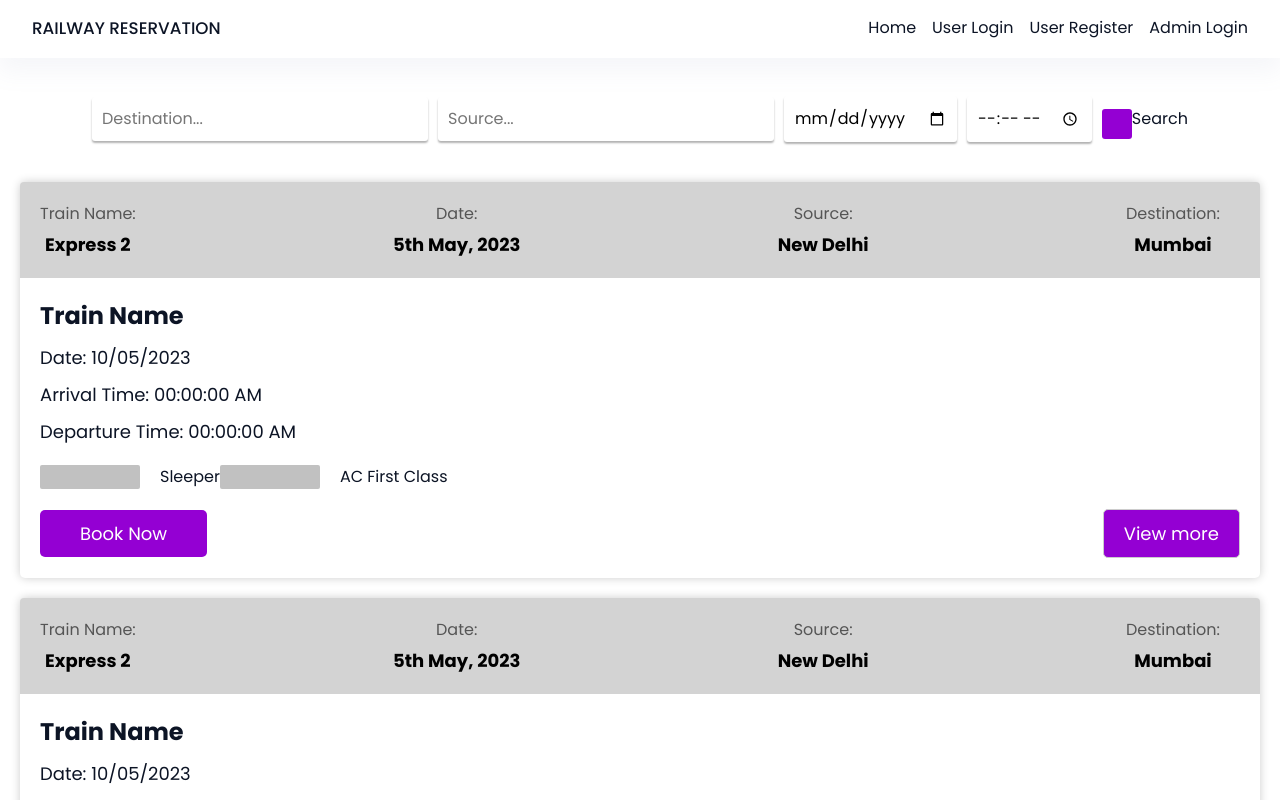
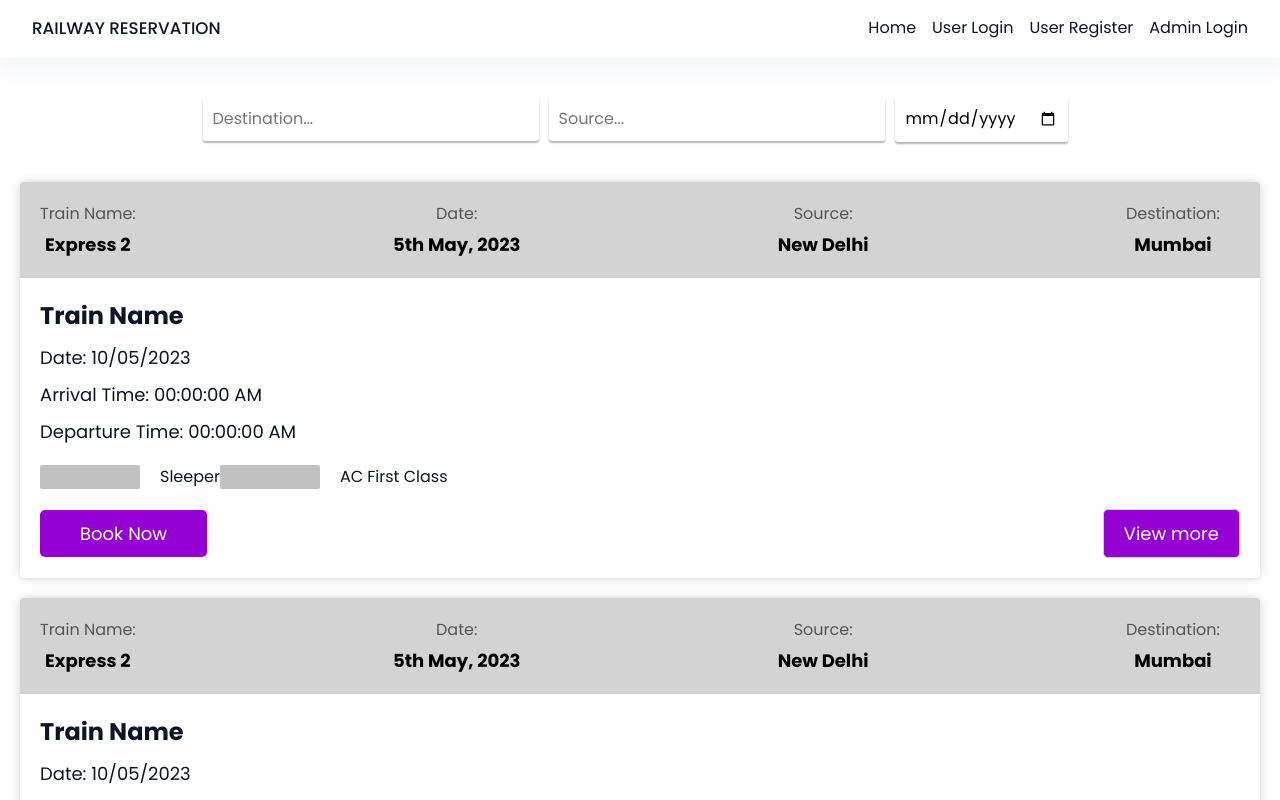
Before and after one commit to TIAA-KKWIEER-Group1/Railway-client, a React (Vite) app: page /trains in a window 1280 px wide. Shown: the top 800 px of the page. Built offline with nearby package versions, Linux system fonts and the light colour scheme.

Commit message:
feat: Added search to query

```diff
--- a/src/pages/TrainSearch/TrainSearch.jsx
+++ b/src/pages/TrainSearch/TrainSearch.jsx
@@ -1,16 +1,53 @@
+import { useQuery } from '@tanstack/react-query';
+import { useSearchParams } from 'react-router-dom';
 import styles from './TrainSearch.module.css';
 function TrainSearch() {
+  const [searchParams, setSearchParams] = useSearchParams();
+
+  let filter = {
+    date: searchParams.get('date') || '',
+    source: searchParams.get('source') || '',
+    destination: searchParams.get('destination') || '',
+  };
+
+  const trainsList = useQuery({
+    queryKey: ['train-search', filter],
+    queryFn: () => {
+      console.log('Train Search');
+      console.log(trainsList);
+      return { d: 1 };
+    },
+  });
+
   return (
     <div className={styles.TrainSearch}>
       <div className={styles.searchContainer}>
-        <form action="#">
-          <input type="text" placeholder="Destination..." name="destination" />
-          <input type="text" placeholder="Source..." name="source" />
-          <input type="date" name="date" />
-          <input type="time" name="time" />
-          <button type="submit" />
-          Search
-        </form>
+        <input
+          type="text"
+          placeholder="Destination..."
+          name="destination"
+          value={filter.destination}
+          onChange={(e) => {
+            setSearchParams({ ...filter, destination: e.target.value });
+          }}
+        />
+        <input
+          type="text"
+          placeholder="Source..."
+          name="source"
+          value={filter.source}
+          onChange={(e) => {
+            setSearchParams({ ...filter, source: e.target.value });
+          }}
+        />
+        <input
+          type="date"
+          name="date"
+          value={filter.date}
+          onChange={(e) => {
+            setSearchParams({ ...filter, date: e.target.value });
+          }}
+        />
       </div>
 
       <main>
```
